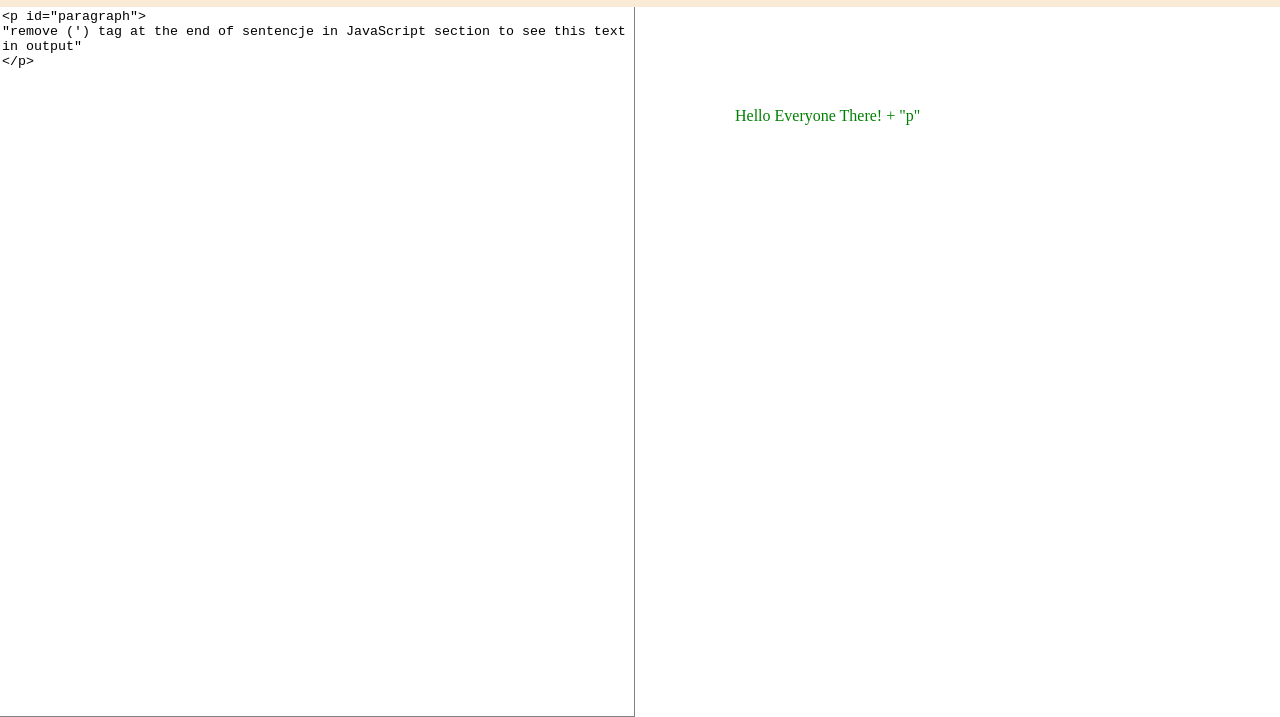
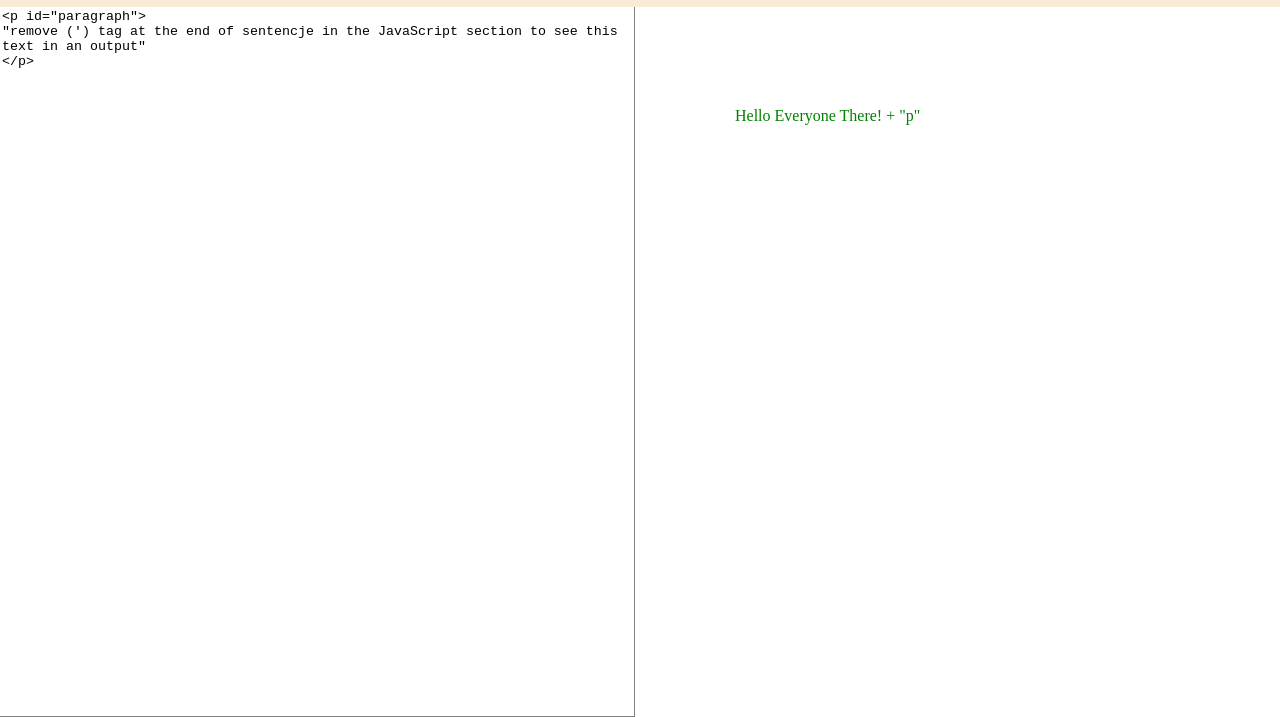
Before and after one commit to DamianCwykiel/ViewConstructor, a plain HTML site: page index.html in a window 1280 px wide. Shown: the part 88-805 px from the top of the page. Drawn offline with nearby package versions, Linux system fonts and the light colour scheme.

Commit message:
chages in JS section

```diff
--- a/index.html
+++ b/index.html
@@ -40,7 +40,7 @@
 
 <textarea id="htmlPanel" class="panel">
 <p id="paragraph">
-"remove (') tag at the end of sentencje in JavaScript section to see this text in output"
+"remove (') tag at the end of sentencje in the JavaScript section to see this text in an output"
 </p>
 </textarea>
 
```
